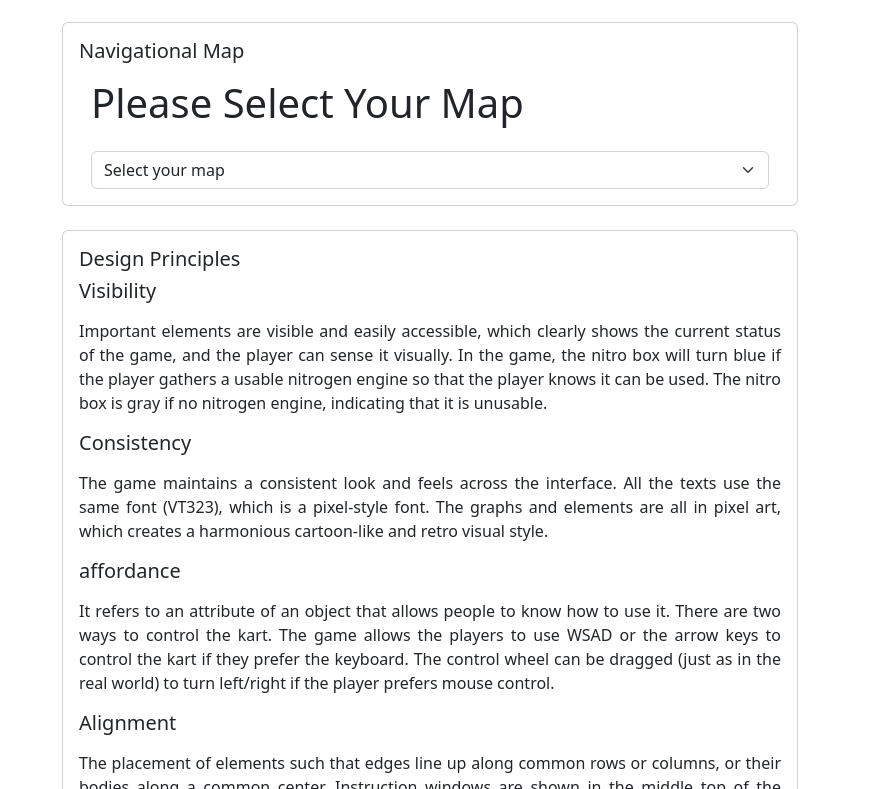
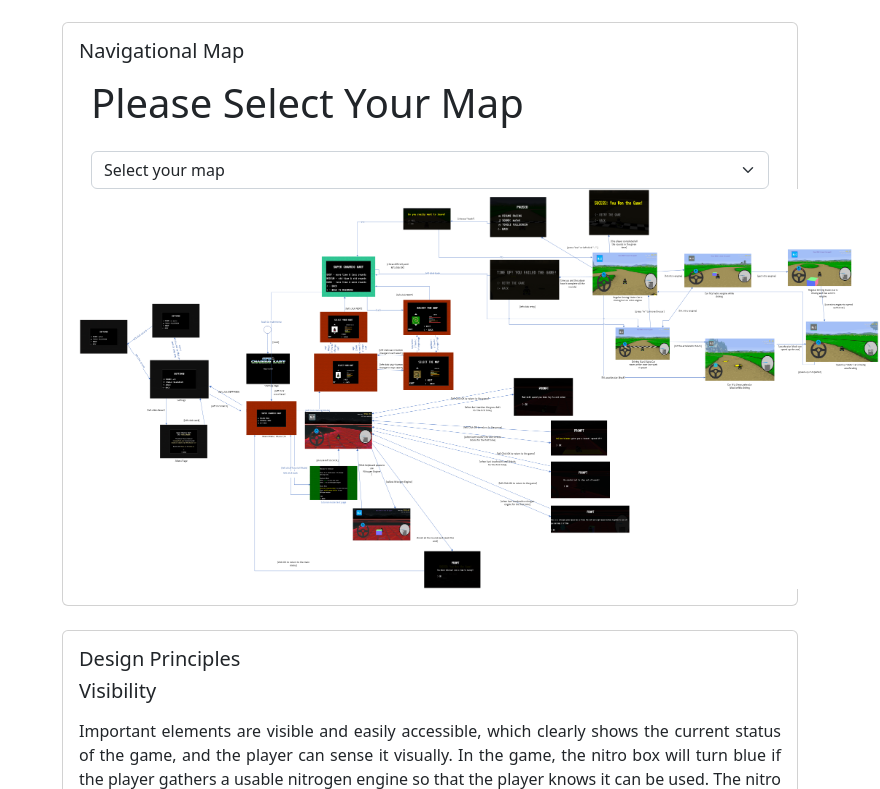
Before and after one commit to hesihui/4474finalweb, a React (Create React App) app: page / in a window 1280 px wide. Shown: the part 661-1450 px from the top of the page, without its empty margins (400-1280 px from the left). Built offline with nearby package versions, Linux system fonts and the light colour scheme.

Commit message:
update magnifier

```diff
--- a/src/App.js
+++ b/src/App.js
@@ -12,13 +12,14 @@ import "./App.css";
 import { FontAwesomeIcon } from "@fortawesome/react-fontawesome";
 import { faArrowUp } from "@fortawesome/free-solid-svg-icons";
 import DropDown from "./Component/DropDown";
+import ImageMagnifier from "./Component/magnifier";
+import storyBoard from "./Component/assets/storyboard.png";
 
 function App() {
   const [open, setOpen] = useState(false);
   const [open1, setOpen1] = useState(false);
   const [open2, setOpen2] = useState(false);
   const [open3, setOpen3] = useState(false);
-  const [open4, setOpen4] = useState(false);
   const [showButton, setShowButton] = useState(false);
   const handleScroll = () => {
     if (window.pageYOffset > 300) {
@@ -64,9 +65,8 @@ function App() {
           <Nav className="flex-column">
             <>
               <Button
-
                 onClick={() => setOpen(!open)}
-                variant={open ? 'secondary' : 'light'}
+                variant={open ? "secondary" : "light"}
                 aria-controls="example-collapse-text"
                 aria-expanded={open}
               >
@@ -94,7 +94,7 @@ function App() {
             </>
             <>
               <Button
-                variant={open1 ? 'secondary' : 'light'}
+                variant={open1 ? "secondary" : "light"}
                 onClick={() => setOpen1(!open1)}
                 aria-controls="example-collapse-text"
                 aria-expanded={open1}
@@ -178,7 +178,7 @@ function App() {
             </>
             <>
               <Button
-                variant={open2 ? 'secondary' : 'light'}
+                variant={open2 ? "secondary" : "light"}
                 onClick={() => setOpen2(!open2)}
                 aria-controls="example-collapse-text"
                 aria-expanded={open2}
@@ -244,7 +244,7 @@ function App() {
             </>
             <>
               <Button
-                variant={open3 ? 'secondary' : 'light'}
+                variant={open3 ? "secondary" : "light"}
                 onClick={() => setOpen3(!open3)}
                 aria-controls="example-collapse-text"
                 aria-expanded={open3}
@@ -324,7 +324,12 @@ function App() {
             <Card.Body>
               <Card.Title id="navimap">Navigational Map</Card.Title>
               <Card.Text className="text-justify">
-              <DropDown />
+                <DropDown />
+                <ImageMagnifier
+                  src={storyBoard}
+                  width={"800px"}
+                  height={"400px"}
+                />
               </Card.Text>
             </Card.Body>
           </Card>
--- /dev/null
+++ b/src/Component/magnifier.js
@@ -0,0 +1,70 @@
+import { useState } from "react";
+
+export default function ImageMagnifier({
+  src,
+  width,
+  height,
+  magnifierHeight = 200,
+  magnifieWidth = 200,
+  zoomLevel = 3,
+}) {
+  const [[x, y], setXY] = useState([0, 0]);
+  const [[imgWidth, imgHeight], setSize] = useState([0, 0]);
+  const [showMagnifier, setShowMagnifier] = useState(false);
+  return (
+    <div
+      style={{
+        position: "relative",
+        height: height,
+        width: width,
+      }}
+    >
+      <img
+        src={src}
+        style={{ height: height, width: width }}
+        onMouseEnter={(e) => {
+          const elem = e.currentTarget;
+          const { width, height } = elem.getBoundingClientRect();
+          setSize([width, height]);
+          setShowMagnifier(true);
+        }}
+        onMouseMove={(e) => {
+          const elem = e.currentTarget;
+          const { top, left } = elem.getBoundingClientRect();
+
+          const x = e.pageX - left - window.pageXOffset;
+          const y = e.pageY - top - window.pageYOffset;
+          setXY([x, y]);
+        }}
+        onMouseLeave={() => {
+          setShowMagnifier(false);
+        }}
+        alt={"img"}
+      />
+      <div
+        style={{
+          display: showMagnifier ? "" : "none",
+          position: "absolute",
+
+          pointerEvents: "none",
+          height: `${magnifierHeight}px`,
+          width: `${magnifieWidth}px`,
+          top: `${y - magnifierHeight / 2}px`,
+          left: `${x - magnifieWidth / 2}px`,
+          opacity: "1",
+          border: "1px solid lightgray",
+          backgroundColor: "white",
+          backgroundImage: `url('${src}')`,
+          backgroundRepeat: "no-repeat",
+
+          backgroundSize: `${imgWidth * zoomLevel}px ${
+            imgHeight * zoomLevel
+          }px`,
+
+          backgroundPositionX: `${-x * zoomLevel + magnifieWidth / 2}px`,
+          backgroundPositionY: `${-y * zoomLevel + magnifierHeight / 2}px`,
+        }}
+      ></div>
+    </div>
+  );
+}
--- a/src/index.js
+++ b/src/index.js
@@ -12,7 +12,4 @@ root.render(
   </React.StrictMode>
 );
 
-// If you want to start measuring performance in your app, pass a function
-// to log results (for example: reportWebVitals(console.log))
-// or send to an analytics endpoint. Learn more: https://bit.ly/CRA-vitals
 reportWebVitals();
```
Also changed, not shown: src/Component/assets/storyboard.png (added), src/logo.svg (deleted).
